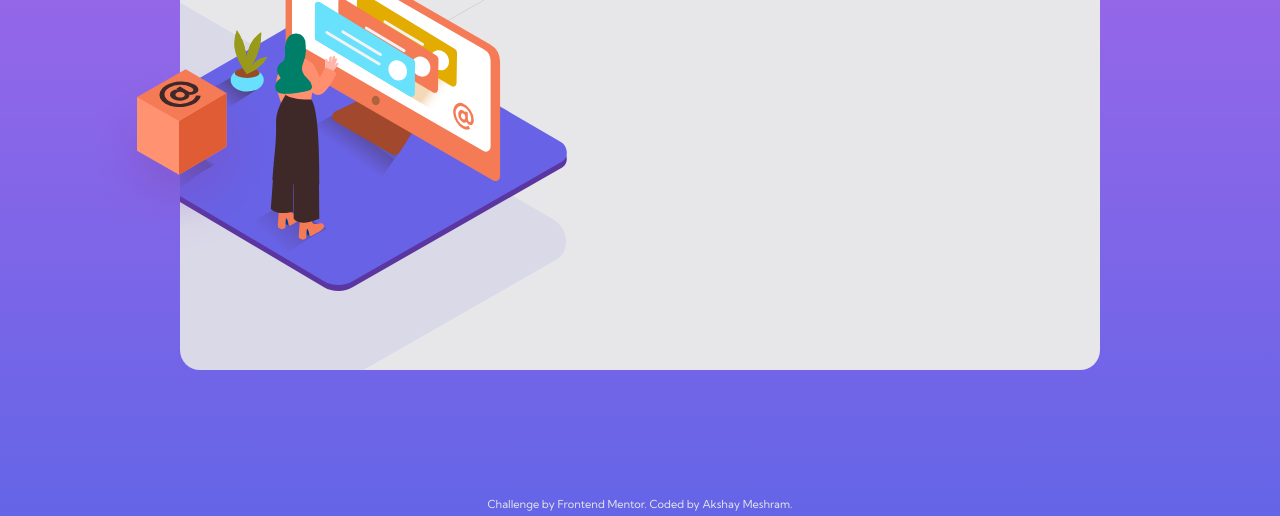
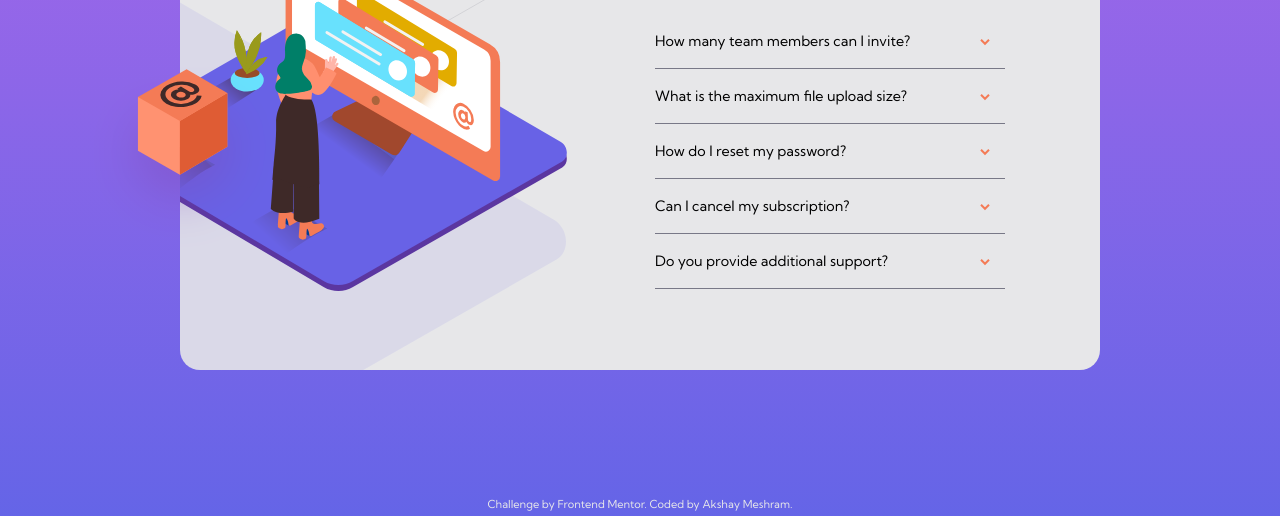
Before and after one commit to akshay63/faq-accordion-card, a website: page index.html in a window 1280 px wide. Shown: the part 284-800 px from the top of the page. Drawn offline with Linux system fonts and the light colour scheme.

Commit message:
Desktop View completed

```diff
--- a/index.html
+++ b/index.html
@@ -37,6 +37,12 @@
           <li>
             <button class="accordian-control">
               How many team members can I invite?
+              <span
+                ><img
+                  src="images/icon-arrow-down.svg"
+                  alt="Arrow icon"
+                  class="arr"
+              /></span>
             </button>
             <div class="accordian-panel">
               You can invite up to 2 additional users on the Free plan. There is
@@ -46,6 +52,12 @@
           <li>
             <button class="accordian-control">
               What is the maximum file upload size?
+              <span
+                ><img
+                  src="images/icon-arrow-down.svg"
+                  alt="Arrow icon"
+                  class="arr"
+              /></span>
             </button>
             <div class="accordian-panel">
               No more than 2GB. All files in your account must fit your allotted
@@ -55,6 +67,12 @@
           <li>
             <button class="accordian-control">
               How do I reset my password?
+              <span
+                ><img
+                  src="images/icon-arrow-down.svg"
+                  alt="Arrow icon"
+                  class="arr"
+              /></span>
             </button>
             <div class="accordian-panel">
               Click “Forgot password” from the login page or “Change password”
@@ -64,6 +82,12 @@
           <li>
             <button class="accordian-control">
               Can I cancel my subscription?
+              <span
+                ><img
+                  src="images/icon-arrow-down.svg"
+                  alt="Arrow icon"
+                  class="arr"
+              /></span>
             </button>
             <div class="accordian-panel">
               Yes! Send us a message and we’ll process your request no questions
@@ -73,6 +97,12 @@
           <li>
             <button class="accordian-control">
               Do you provide additional support?
+              <span
+                ><img
+                  src="images/icon-arrow-down.svg"
+                  alt="Arrow icon"
+                  class="arr"
+              /></span>
             </button>
             <div class="accordian-panel">
               Chat and email support is available 24/7. Phone lines are open
--- a/script.js
+++ b/script.js
@@ -0,0 +1,23 @@
+const ul = document.querySelector(".accordian");
+
+function accordian(evt) {
+  evt.preventDefault();
+  let btn = evt.target.closest("button");
+  if (!btn) return;
+  if (!ul.contains(btn)) return;
+
+  let panel = btn.nextElementSibling;
+  let panelArrIcon = btn.querySelector("img");
+  btn.classList.toggle("open");
+  panel.classList.toggle("open");
+
+  if (btn.classList.contains("open") && panel.classList.contains("open")) {
+    panelArrIcon.style.transform = "rotate(180deg)";
+  } else {
+    panelArrIcon.style.transform = "rotate(0deg)";
+  }
+
+  console.log();
+}
+
+ul.addEventListener("click", accordian, false);
--- a/style.css
+++ b/style.css
@@ -29,6 +29,7 @@ body {
     var(--color-background-violet),
     var(--color-background-blue)
   );
+  background-repeat: no-repeat;
   font-size: 12px;
   display: flex;
   justify-content: center;
@@ -54,6 +55,10 @@ a {
   color: var(--color-secondary-light);
 }
 
+ul {
+  list-style: none;
+}
+
 /* --------------- FAQ ACCORDIAN CARD ---------------- */
 .faq-accordian-card {
   max-width: 920px;
@@ -72,7 +77,7 @@ a {
 }
 
 .col1 {
-  margin-right: 50px;
+  margin-right: 30px;
   display: flex;
   flex-direction: column;
   justify-content: center;
@@ -94,9 +99,9 @@ a {
 
 .col1 .img-box {
   position: absolute;
-  top: 58.5%;
-  left: -65%;
-  transform: translate(99%, -50%);
+  top: 58.4%;
+  left: -63.9%;
+  transform: translate(100%, -50%);
 }
 
 .img-woman {
@@ -113,8 +118,87 @@ a {
 
 .col2 {
   width: 50%;
+  display: flex;
+  flex-direction: column;
+  justify-content: center;
+}
+
+.col2 h1 {
+  font-size: 3.2rem;
+  margin-bottom: 3rem;
+}
+
+.accordian {
+  max-width: 350px;
+  color: var(--color-secondary-dark);
+  overflow: auto;
+  overflow-x: hidden;
+  scrollbar-color: var(--color-background-violet) var(--color-background-blue);
+}
+
+.accordian::-webkit-scrollbar {
+  width: 10px;
+}
+
+.accordian::-webkit-scrollbar-thumb {
+  /* Foreground */
+  background: linear-gradient(
+    var(--color-background-violet),
+    var(--color-background-blue)
+  );
+  border-radius: 10px;
+}
+.accordian::-webkit-scrollbar-track {
+  /* Background */
+  background: var(--color-secondary-light);
+  -webkit-box-shadow: inset 0 0 6px rgba(0, 0, 0, 0.3);
+  border-radius: 10px;
+}
+
+.accordian ul {
+  font-size: 14px;
+}
+.accordian li {
+  padding: 18px 0;
+  border-bottom: 1px solid var(--color-secondary-dark);
+}
+
+.accordian-control {
+  border: none;
+  width: 100%;
+  text-align: left;
+  background-color: transparent;
+  display: flex;
+  justify-content: space-between;
+  cursor: pointer;
+  font-family: "Kumbh Sans", serif;
+  font-size: 14.3px;
+}
+
+.accordian-control.open,
+.accordian-control:hover.open {
+  font-weight: bold;
+  color: var(--color-secondary-very-dark);
+}
+
+.accordian-control:hover {
+  color: var(--color-primary-red);
+}
+
+.accordian-control span {
+  padding-right: 15px;
 }
 
 .accordian-panel {
   display: none;
 }
+
+.accordian-panel.open {
+  display: block;
+  padding-top: 13px;
+  font-size: 12.3px;
+}
+
+/* Mobile Design */
+@media only screen and (max-width: 920px) {
+}
```
Also changed, not shown: package.json (added, +19 -0 lines), 1 other file.
